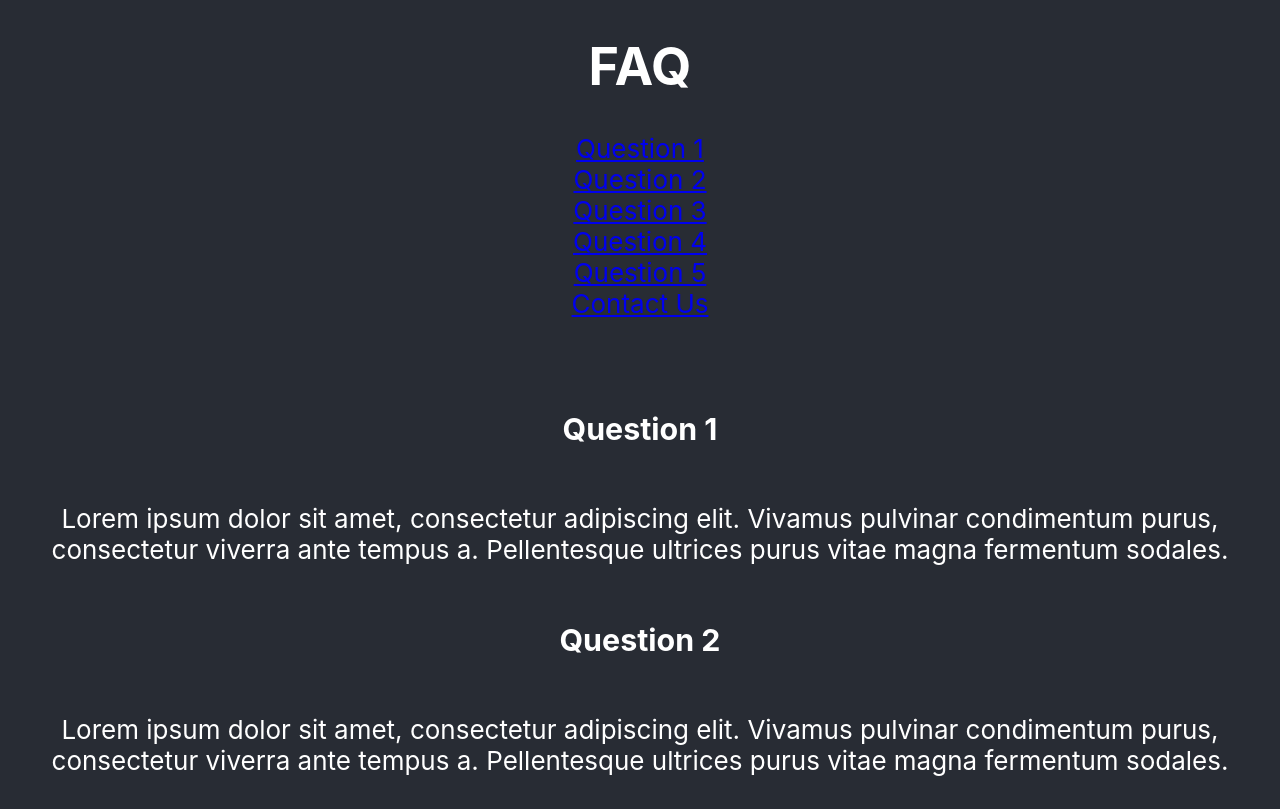
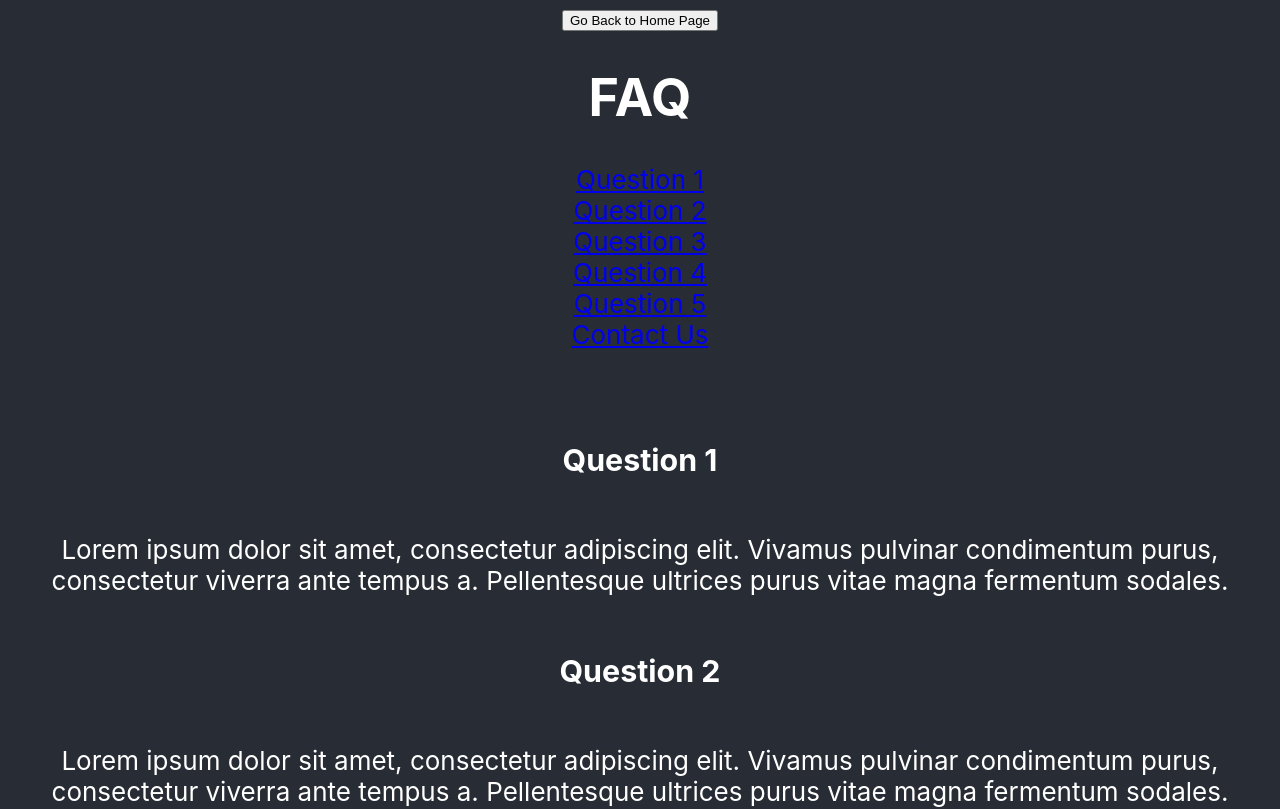
Before and after one commit to colasito94/pre-op-app, a React (Create React App) app: page /FAQ in a window 1280 px wide. Shown: the top 809 px of the page. Built offline with nearby package versions, Linux system fonts and the light colour scheme.

Commit message:
Added FAQ hyperlink and back button to FAQ page.

```diff
--- a/src/Views/FAQ.js
+++ b/src/Views/FAQ.js
@@ -4,6 +4,7 @@ import { HashLink } from 'react-router-hash-link';
 function FAQ() {
     return (
         <>
+            <Link class="link" to="/"> <button> Go Back to Home Page </button> </Link>
             <h1>FAQ</h1>
             <HashLink class="link" to="#Question1"> Question 1 </HashLink>
             <HashLink class="link" to="#Question2"> Question 2 </HashLink>
--- a/src/Views/Homepage.js
+++ b/src/Views/Homepage.js
@@ -6,6 +6,7 @@ function HomePage() {
             <h1>Pre-op App</h1>
             <Link class="link" to="/rnlogin"> RN Login </Link>
             <Link class="link" to="/patientlogin"> Patient Login </Link>
+            <Link class="link" to="/FAQ"> FAQ </Link>
             <br/>
             <br/>
             <br/>
```
